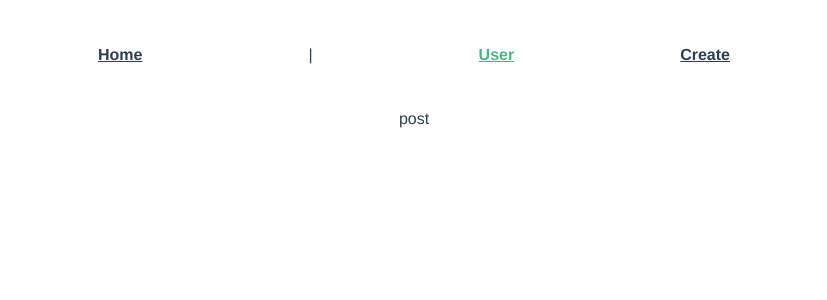
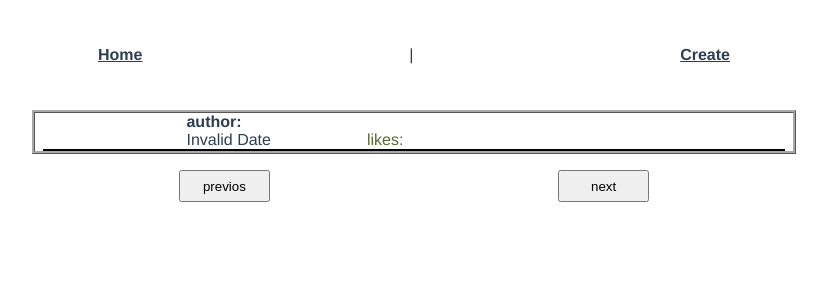
Before and after one commit to andrski/feedbackBookHiSmith, a Vue app: page /user in a window 1280 px wide. Shown: the top 300 px of the page, without its empty margins (226-1053 px from the left). Built offline with nearby package versions, Linux system fonts and the light colour scheme.

Commit message:
some changes

```diff
--- a/src/App.vue
+++ b/src/App.vue
@@ -1,7 +1,7 @@
 <template>
   <div id="nav">
     <router-link to="/">Home</router-link> |
-    <router-link to="/user">User</router-link>
+    <router-link v-if="false" to="/user">User</router-link>
     <router-link to="/create">Create</router-link>
   </div>
   <router-view/>
@@ -12,7 +12,7 @@
   font-family: Avenir, Helvetica, Arial, sans-serif;
   -webkit-font-smoothing: antialiased;
   -moz-osx-font-smoothing: grayscale;
-  text-align: center;
+  /* text-align: center; */
   color: #2c3e50;
 }
 
--- /dev/null
+++ b/src/assets/posts.js
@@ -0,0 +1,47 @@
+export default {
+    "page": 0,
+    "limit": 0,
+    "total": 0,
+    "items": [
+      {
+        "id": 0,
+        "author": "Ivanov",
+        "ip": "00",
+        "datetime": Date.now(),
+        "content": "ссссссссstringg/string/content",
+        "likes_count": 4
+      },
+      {
+        "id": 1,
+        "author": "Petrov",
+        "ip": "11",
+        "datetime": Date.now(),
+        "content": "Lorem ipsum dolor, sit amet consectetur adipisicing elit.",
+        "likes_count": 2
+      },
+      {
+        "id": 2,
+        "author": "Nickolson",
+        "ip": "22",
+        "datetime": Date.now(),
+        "content": "Aperiam nihil deleniti quaerat dolor eum quo, dolorum sunt ut libero nemo.",
+        "likes_count": 10
+      },
+      {
+        "id": 3,
+        "author": "Mickolson",
+        "ip": "33",
+        "datetime": Date.now(),
+        "content": "Lorem ipsum dolor sit amet consectetur adipisicing elit. Aperiam nihil deleniti quaerat dolor eum quo, dolorum sunt ut libero nemo.",
+        "likes_count": 8
+      },
+      {
+        "id": 4,
+        "author": "Jugja",
+        "ip": "44",
+        "datetime": Date.now(),
+        "content": "Lorem ipsum dolor sit amet consectetur adipisicing elit. Sed, dicta.",
+        "likes_count": 8
+      }
+    ]
+  }
--- a/src/components/AllPosts.vue
+++ b/src/components/AllPosts.vue
@@ -1,20 +1,36 @@
 <template>
   <div>
     <div v-if="getError">no token</div>
-    <div v-for="(post, index) in getPosts.items" :key="index">
-      <span>{{post.author}}</span>
+    <div class="handle_error" v-if="handleError" style="color:red;">{{handleError}}</div>
+
+    <div @click.prevent.self="showPost(post)" class="post" v-for="(post, index) in getPosts.items" :key="index">
+      <span class="author"><b>author:</b> {{post.author}}</span>
       <br>
-      <span>{{post.content}}</span>
+      <span class="datetime">{{new Date(post.datetime) }}</span>
+      <span v-on:click.prevent="liked(post)" class="likes_count">likes: {{post.likes_count}}</span>
+      <br>
+      <span class="content">{{post.content}}</span>
     </div>
+    <div class="sort_checkbox">
+      <span>sort by likes</span>
+      <input type="checkbox" id="checkbox" @change="sortBylikes()" v-model="checked">
+      <label for="checkbox">{{ label }}</label>
+    </div>
+
+
   </div>
 </template>
 
 <script>
+import {mapMutations} from 'vuex'
+
 export default {
   name: 'AllPosts',
   data(){
     return{
-      posts:[1,2,3,4,5]
+      checked: true,
+      label: '',
+      handleError:''
     }
   },
   mounted: function(){
@@ -26,15 +42,87 @@ export default {
     },
     getPosts: function(){
       return this.$store.getters.getPosts
+    },
+    getIpArr: function(){
+      return this.$store.getters.getIpArr
     }
   },
   methods:{
+    ...mapMutations(['updateOnePost','updatePostsItems', 'updateIpArr']),
 
+      showPost(item){
+          this.$router.push('/user')
+          this.updateOnePost(item) //send item to store and then show it in post page
+      },
+      sortBylikes: function(){
+        const items =  this.getPosts.items.sort( (a, b) => a.likes_count-b.likes_count)
+        if(this.checked){
+          this.label = 'asc'
+          this.updatePostsItems(items)
+        }
+        else{
+          this.label = 'desc'
+          this.updatePostsItems(items.reverse())
+        }
+      },
+      liked: function(item){
+        // in obj via id change likes_count, id get from item
+        // this method has three arguments : item in arra, index of item, and array, we use only first
+        // const ipArr = []
+          this.getPosts.items.forEach((obj)=>{
+           if(obj.id === item.id){
+            //  console.log(this.getIpArr)
+             if(this.getIpArr.includes(item.ip)){
+               this.handleError = 'one user can put like once only'
+               setTimeout(()=>{this.handleError = ''}, 3000)
+
+             }else{
+               obj.likes_count ++
+                this.getIpArr.push(item.ip) //add ip liked post in array
+                //console.log(this.getIpArr)
+                this.updateIpArr(this.getIpArr) // update it array in state, and have to update it in server
+             }
+
+             //this.updatePostsItems(obj)
+           }
+          })
+      }
   },
 }
 </script>
 
-
 <style scoped>
-
+  .handle_error{
+    width: 50%;
+    text-align: center;
+    margin: 0.3rem auto;
+    line-height: 1.5rem;
+    font-size: 1.2rem;
+  }
+  .post{
+    width: 60%;
+    margin: 1rem auto;
+    border: 0.2rem ridge darkgray;
+  }
+  .author{
+    margin-left: 20%;
+  }
+  .content{
+    display: block;
+    margin: 0 0.5rem;
+    text-align: left;
+    border: 0.1rem solid black;
+  }
+  .datetime{
+    margin-left: 20%;
+  }
+  .likes_count{
+    margin-left: 6rem;
+    color: darkolivegreen;
+  }
+  .sort_checkbox{
+    width: 35%;
+    margin: 1rem auto;
+    background: whitesmoke;
+  }
 </style>
--- a/src/components/CreatePost.vue
+++ b/src/components/CreatePost.vue
@@ -42,9 +42,9 @@ export default {
           const item = {}
           item.author = this.author
           item.content = this.content
-            console.log('else')
           this.$store.dispatch('putPost', item)
-          // this.$router.push('/')
+          this.$router.push('/')
+          this.author = this.content = ''
         }
     },
   }
--- a/src/components/Post.vue
+++ b/src/components/Post.vue
@@ -1,17 +1,75 @@
 <template>
   <div>
-    post
+    <div class="post">
+      <span class="author"><b>author:</b> {{getOnePost.author}}</span>
+      <br>
+      <span class="datetime">{{new Date(getOnePost.datetime) }}</span>
+      <span class="likes_count">likes: {{getOnePost.likes_count}}</span>
+      <br>
+      <span class="content">{{getOnePost.content}}</span>
+    </div>
+    <div class="buttons">
+      <button v-if="getOnePost.id != 0" @click.prevent="switchPost(getOnePost.id-1)">previos</button>
+      <button v-if="getOnePost.id != (getPosts.items.length-1)" @click.prevent="switchPost(getOnePost.id+1)">next</button>
+    </div>
   </div>
 </template>
 
 <script>
+import {mapMutations} from 'vuex'
+
 export default {
   name: 'Post',
-
+  computed:{
+    getOnePost: function(){
+      return this.$store.getters.getOnePost
+    },
+    getPosts: function(){
+      return this.$store.getters.getPosts
+    }
+  },
+  methods:{
+    ...mapMutations(['updateOnePost']),
+    switchPost(id){
+      this.updateOnePost(this.getPosts.items[id])
+    },
+  },
 }
 </script>
 
 
 <style scoped>
-
+   .post{
+    width: 60%;
+    margin: 1rem auto;
+    border: 0.2rem ridge darkgray;
+  }
+  .author{
+    margin-left: 20%;
+  }
+  .content{
+    display: block;
+    margin: 0 0.5rem;
+    text-align: left;
+    border: 0.1rem solid black;
+  }
+  .datetime{
+    margin-left: 20%;
+  }
+  .likes_count{
+    margin-left: 6rem;
+    color: darkolivegreen;
+  }
+  .buttons{
+    width: 60%;
+    margin: 1rem auto;
+    line-height: 2rem;
+    font-size: 1.5rem;
+    display: flex;
+    justify-content: space-around;
+  }
+  .buttons button{
+    width: 12%;
+    height: 2rem;
+  }
 </style>
--- a/src/store/index.js
+++ b/src/store/index.js
@@ -1,11 +1,14 @@
 import { createStore } from 'vuex'
 import axios from 'axios'
+import postsManually from '../assets/posts.js'
 
 export default createStore({
   state: {
     token:'',
     error: false,
-    allPosts:{}
+    allPosts:postsManually,
+    onePost:[],
+    ipArr:[]
   },
   actions: {
     fetchPosts: async function({commit, state}){
@@ -62,13 +65,25 @@ export default createStore({
       state.error = true
     },
     updatePosts: function(state, respData){
-      state.allPosts = respData
+      console.log(respData)
+      //state.allPosts = respData
       state.error = false
+    },
+    updatePostsItems: function(state, items){
+      state.allPosts.items = items // update items only
+    },
+    updateOnePost: function(state, item){
+      state.onePost = item
+    },
+    updateIpArr:function(state, ipArr){
+      state.ipArr = ipArr
     }
   },
   getters:{
     getToken: state => state.token,
     getError: state => state.error,
-    getPosts: state => state.allPosts
+    getPosts: state => state.allPosts,
+    getOnePost: state => state.onePost,
+    getIpArr: state => state.ipArr
   },
 })
```
Also changed, not shown: 1 other file (tests, documents, lock files or other folders).
